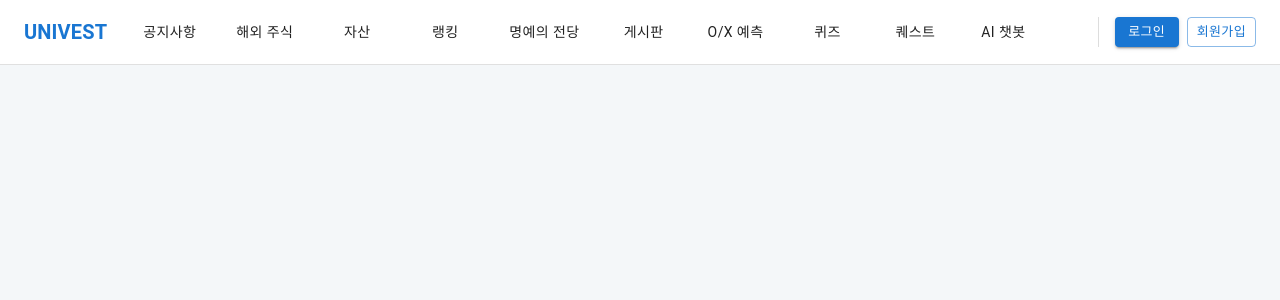
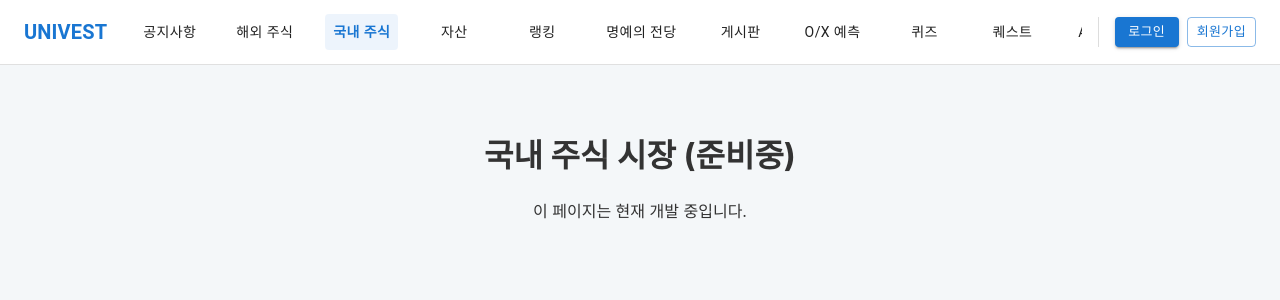
Before and after one commit to 98floor/221, a React (Create React App) app in the folder client/: page /domestic-market in a window 1280 px wide. Shown: the top 300 px of the page. Built offline with nearby package versions, Linux system fonts and the light colour scheme; no server answers.

Commit message:
2025-11-18
Co-authored-by: 98floor <asc1281@gmail.com>
Co-authored-by: ufidfy-bot <ufidfy@gmail.com>
Co-authored-by: bhg0211 <gorhks0211@gmail.com>

```diff
--- a/client/src/App.js
+++ b/client/src/App.js
@@ -28,6 +28,7 @@ import NoticePage from './pages/NoticePage';
 import PasswordResetPage from './pages/PasswordResetPage';
 import QuestPage from './pages/QuestPage'; // [신규] 퀘스트 페이지 임포트
 import PostWritePage from './pages/PostWritePage';
+import DomesticMarketPage from './pages/DomesticMarketPage'; // [신규] 국내 주식 페이지 임포트
 
 // [신규] App 컴포넌트의 내용을 분리 (useLocation 훅을 사용하기 위함)
 function AppContent() {
@@ -35,6 +36,7 @@ function AppContent() {
   const navLinks = [
     { name: '공지사항', path: '/notice' },
     { name: '해외 주식', path: '/market' },
+    { name: '국내 주식', path: '/domestic-market' }, // [신규] 국내 주식 링크 추가
     { name: '자산', path: '/portfolio' },
     { name: '랭킹', path: '/ranking' },
     { name: '명예의 전당', path: '/hall-of-fame' },
@@ -192,6 +194,7 @@ function AppContent() {
           <Route path="/register" element={<RegisterPage />} />
           <Route path="/notice" element={<NoticePage />} />
           <Route path="/market" element={<MarketPage />} />
+          <Route path="/domestic-market" element={<DomesticMarketPage />} /> {/* [신규] 국내 주식 라우트 추가 */}
           <Route path="/portfolio" element={<PortfolioPage />} />
           <Route path="/ranking" element={<RankingPage />} />
           <Route path="/hall-of-fame" element={<HallOfFamePage />} />
--- /dev/null
+++ b/client/src/pages/DomesticMarketPage.css
@@ -0,0 +1,4 @@
+.domestic-market-page {
+  padding: 20px;
+  text-align: center;
+}
--- /dev/null
+++ b/client/src/pages/DomesticMarketPage.js
@@ -0,0 +1,13 @@
+import React from 'react';
+import './DomesticMarketPage.css';
+
+function DomesticMarketPage() {
+  return (
+    <div className="domestic-market-page">
+      <h1>국내 주식 시장 (준비중)</h1>
+      <p>이 페이지는 현재 개발 중입니다.</p>
+    </div>
+  );
+}
+
+export default DomesticMarketPage;
```
